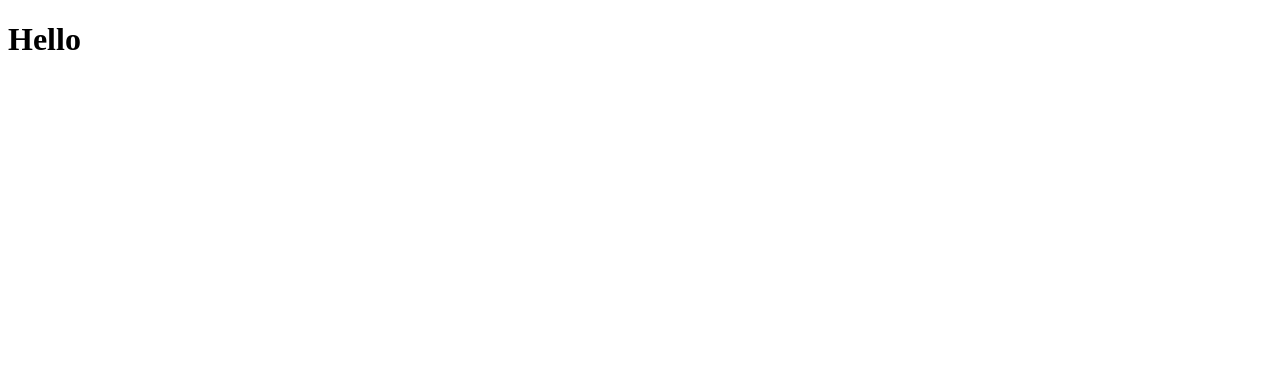
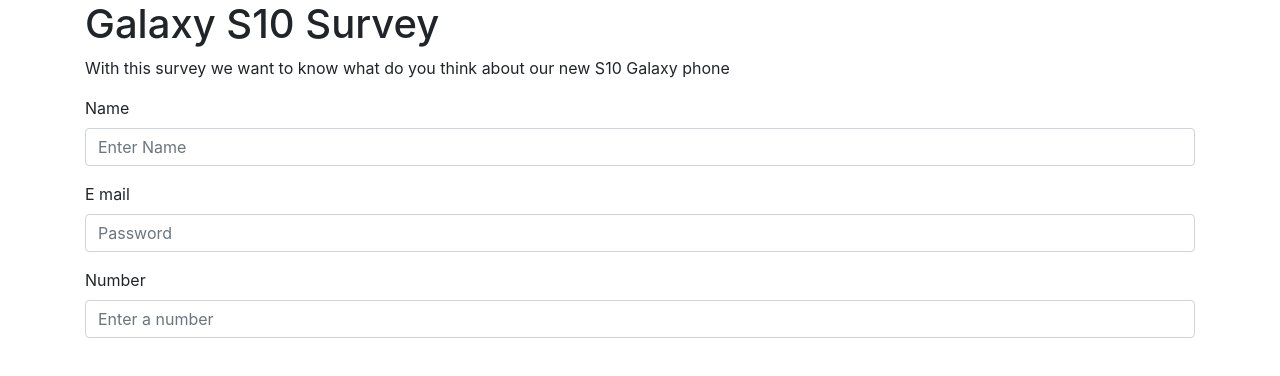
Before and after one commit to RudoChitsa/Nahuel-Rudo, a plain HTML site: page index.html in a window 1280 px wide. Drawn offline with nearby package versions, Linux system fonts and the light colour scheme.

Commit message:
first 8 elements

```diff
--- a/index.html
+++ b/index.html
@@ -4,6 +4,12 @@
     <meta charset="UTF-8" />
     <title>Fork Me! FCC: Test Suite Template</title>
     <link rel="stylesheet" href="css/style.css" />
+    <link
+      rel="stylesheet"
+      href="https://maxcdn.bootstrapcdn.com/bootstrap/4.0.0/css/bootstrap.min.css"
+      integrity="sha384-Gn5384xqQ1aoWXA+058RXPxPg6fy4IWvTNh0E263XmFcJlSAwiGgFAW/dAiS6JXm"
+      crossorigin="anonymous"
+    />
   </head>
 
   <body>
@@ -21,7 +27,59 @@
     - The freeCodeCamp Team
 
     -->
-    <h1>Hello</h1>
+    <div class="container">
+      <h1 id="title">Galaxy S10 Survey</h1>
+      <p id="description">
+        With this survey we want to know what do you think about our new S10
+        Galaxy phone
+      </p>
+      <form id="survey-form">
+        <div class="form-group">
+          <label for="name">Name</label>
+          <input
+            id="name"
+            type="name"
+            class="form-control"
+            aria-describedby="nameHelp"
+            placeholder="Enter Name"
+          />
+        </div>
+        <div class="form-group">
+          <label for="email">E mail</label>
+          <input
+            id="email"
+            type="email"
+            class="form-control"
+            placeholder="Password"
+          />
+        </div>
+        <div class="form-group">
+          <label for="number">Number</label>
+          <input
+            id="number"
+            type="number"
+            class="form-control"
+            placeholder="Enter a number"
+          />
+        </div>
+      </form>
+    </div>
+
     <script src="js/index.js"></script>
+    <script
+      src="https://code.jquery.com/jquery-3.2.1.slim.min.js"
+      integrity="sha384-KJ3o2DKtIkvYIK3UENzmM7KCkRr/rE9/Qpg6aAZGJwFDMVNA/GpGFF93hXpG5KkN"
+      crossorigin="anonymous"
+    ></script>
+    <script
+      src="https://cdnjs.cloudflare.com/ajax/libs/popper.js/1.12.9/umd/popper.min.js"
+      integrity="sha384-ApNbgh9B+Y1QKtv3Rn7W3mgPxhU9K/ScQsAP7hUibX39j7fakFPskvXusvfa0b4Q"
+      crossorigin="anonymous"
+    ></script>
+    <script
+      src="https://maxcdn.bootstrapcdn.com/bootstrap/4.0.0/js/bootstrap.min.js"
+      integrity="sha384-JZR6Spejh4U02d8jOt6vLEHfe/JQGiRRSQQxSfFWpi1MquVdAyjUar5+76PVCmYl"
+      crossorigin="anonymous"
+    ></script>
   </body>
 </html>
```
